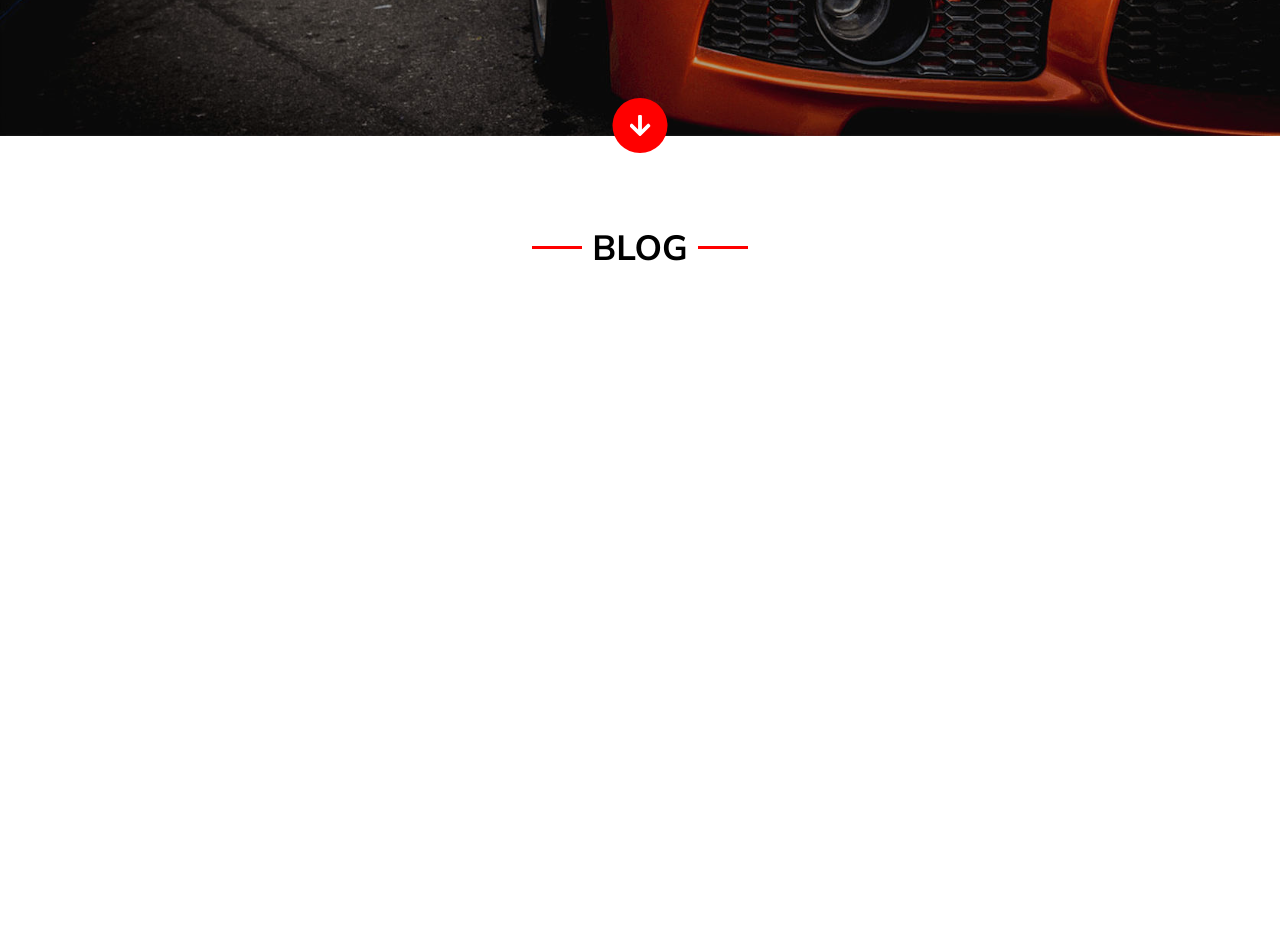
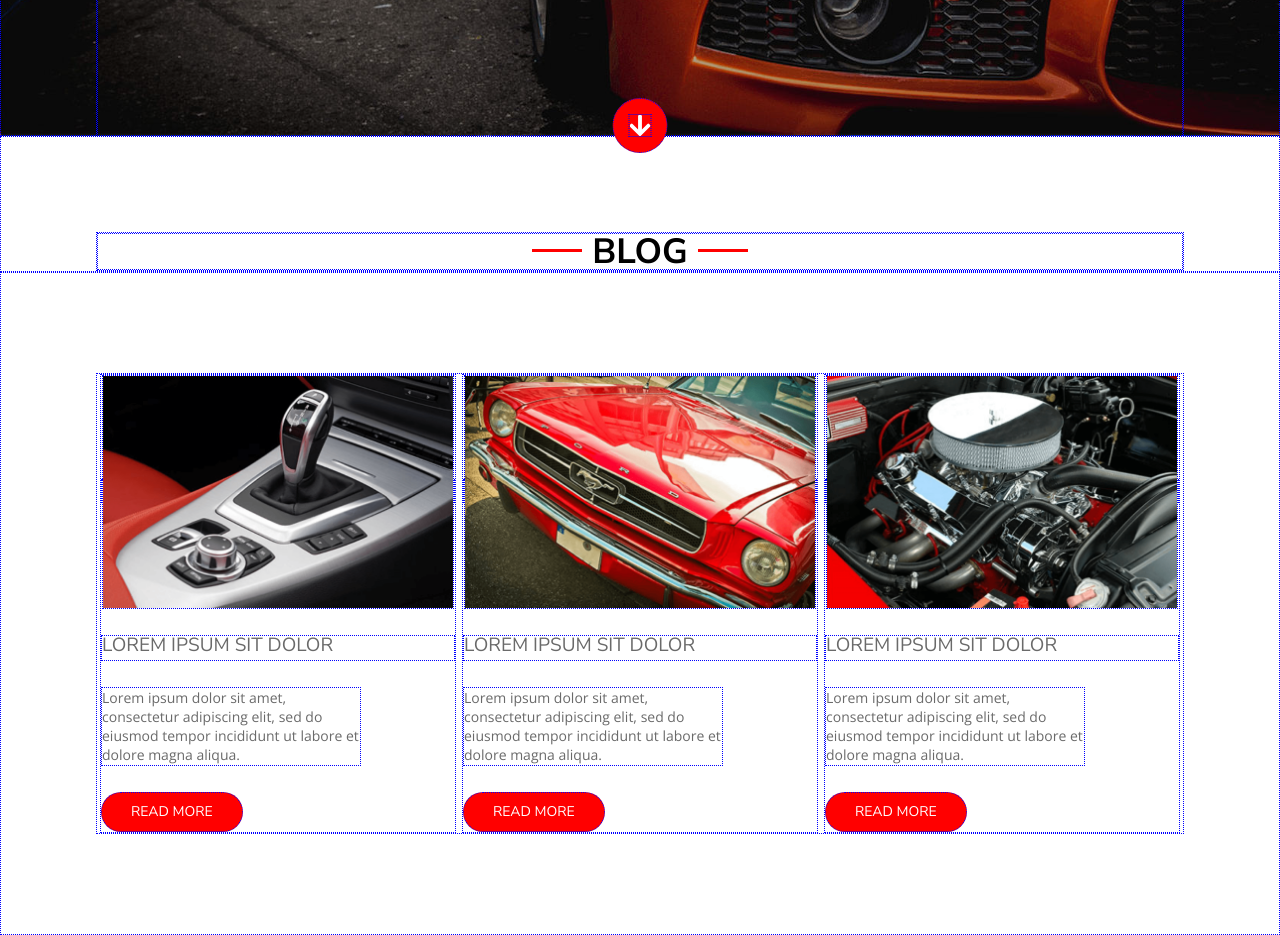
Before and after one commit to moniwero/carsharing, a plain HTML site: page 01_Car_Sharing/index.html in a window 1280 px wide. Shown: the part 640-1575 px from the top of the page. Before the commit the page ends 912 px from the top, so only its background shows below. Drawn offline with nearby package versions, Linux system fonts and the light colour scheme.

Commit message:
blog articles

```diff
--- a/01_Car_Sharing/css/style.css
+++ b/01_Car_Sharing/css/style.css
@@ -8,9 +8,9 @@
   box-sizing: border-box;
 }
 
-/* body * {
-    border: 1px dotted blue;
-} */
+body * {
+  border: 1px dotted blue;
+}
 
 body {
   color: white;
@@ -184,3 +184,47 @@ header {
 .lines::after {
   margin-left: 10px;
 }
+
+.blog-photo-img {
+  width: 352px;
+  height: 234px;
+}
+
+.blog-artice-title {
+  text-transform: uppercase;
+  margin: 26px auto;
+  font-weight: 231px;
+  height: 26px;
+  font-size: 19px;
+  color: #6a6a6a;
+  font-family: "Nunito Sans", sans-serif;
+}
+
+.blog-article-text {
+  color: #6a6a6a;
+  margin-bottom: 26px;
+  width: 260px;
+  height: 79px;
+  font: normal normal 300 14px/19px "Open Sans";
+}
+
+.blog-btn {
+  padding: 5px 29px;
+  width: 142px;
+  height: 40px;
+  border-radius: 40px;
+  text-decoration: none;
+  background-color: var(--main-color);
+  color: var(--accent-color);
+  display: inline-block;
+  font-size: 14px;
+  font-family: "Nunito Sans";
+  display: flex;
+  align-items: center;
+}
+
+.blog-content .container {
+  margin: 100px auto;
+  display: flex;
+  justify-content: space-around;
+}
--- a/01_Car_Sharing/index.html
+++ b/01_Car_Sharing/index.html
@@ -56,5 +56,45 @@
         <p class="lines center blog-title">BLOG</p>
       </div>
     </section>
+
+    <section class="blog-content">
+      <div class="container">
+        <article class="blog-article">
+          <a href="">
+            <img src="images/photo1.png" alt="" class="blog-photo-img" />
+          </a>
+          <h2 class="blog-artice-title">LOREM IPSUM SIT DOLOR</h2>
+          <p class="blog-article-text">
+            Lorem ipsum dolor sit amet, consectetur adipiscing elit, sed do
+            eiusmod tempor incididunt ut labore et dolore magna aliqua.
+          </p>
+          <a href="" class="blog-btn">READ MORE</a>
+        </article>
+
+        <article class="blog-article">
+          <a href="">
+            <img src="images/photo2.png" alt="" class="blog-photo-img" />
+          </a>
+          <h2 class="blog-artice-title">LOREM IPSUM SIT DOLOR</h2>
+          <p class="blog-article-text">
+            Lorem ipsum dolor sit amet, consectetur adipiscing elit, sed do
+            eiusmod tempor incididunt ut labore et dolore magna aliqua.
+          </p>
+          <a href="" class="blog-btn">READ MORE</a>
+        </article>
+
+        <article class="blog-article">
+          <a href="">
+            <img src="images/photo3.png" alt="" class="blog-photo-img" />
+          </a>
+          <h2 class="blog-artice-title">LOREM IPSUM SIT DOLOR</h2>
+          <p class="blog-article-text">
+            Lorem ipsum dolor sit amet, consectetur adipiscing elit, sed do
+            eiusmod tempor incididunt ut labore et dolore magna aliqua.
+          </p>
+          <a href="" class="blog-btn">READ MORE</a>
+        </article>
+      </div>
+    </section>
   </body>
 </html>
```
